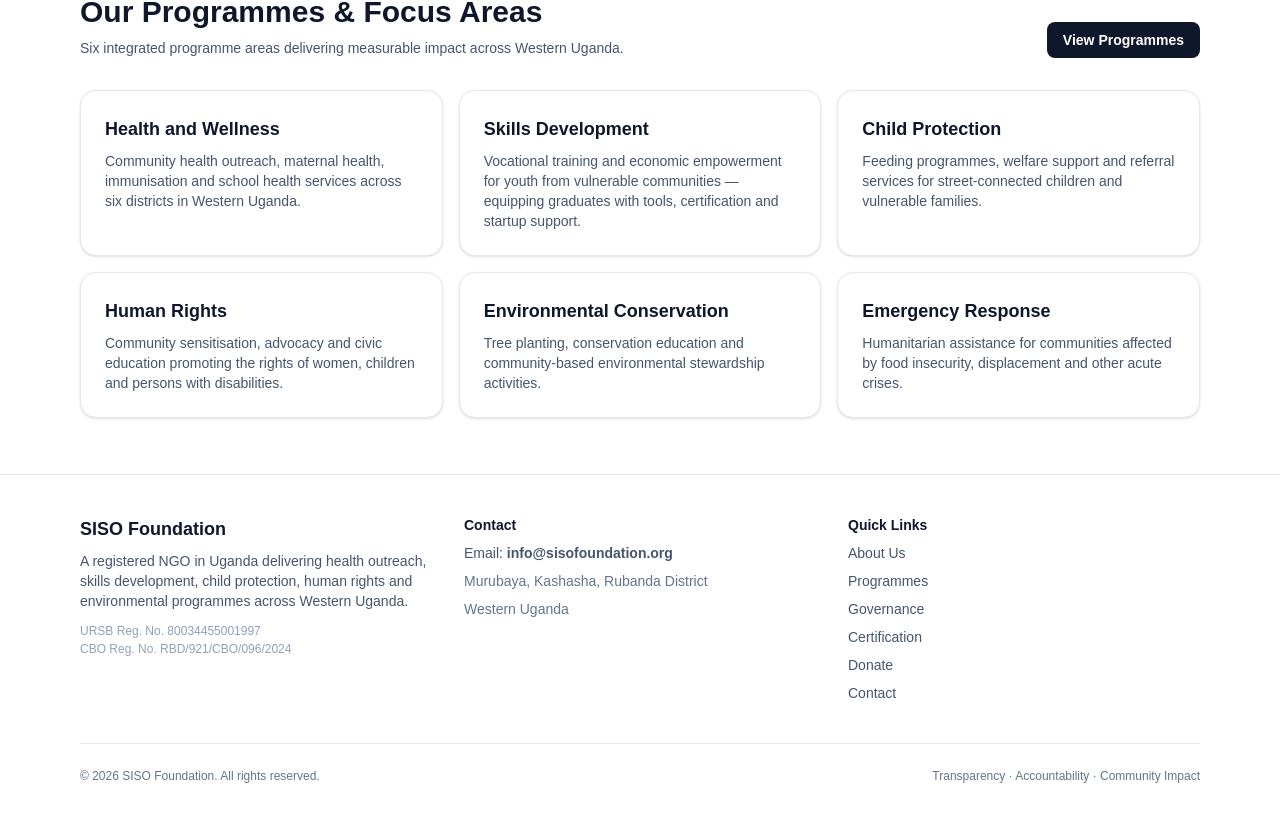
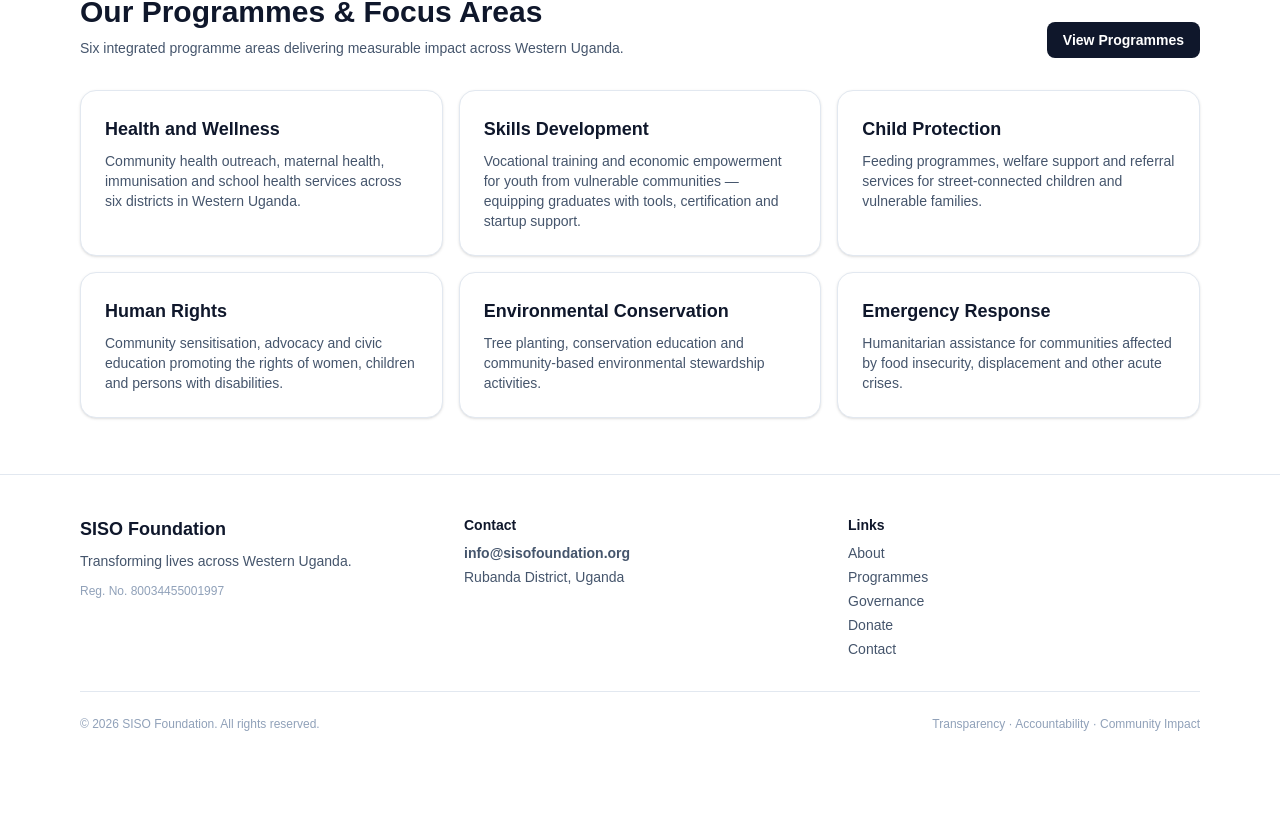
Before and after one commit to jonathanniwadev/siso-foundation, a Next.js app: page / in a window 1280 px wide. Shown: the part 3514-4336 px from the top of the page. After the commit the page ends 4286 px from the top, so only its background shows below. Built offline with nearby package versions, Linux system fonts and the light colour scheme.

Commit message:
Revise footer text and structure
Updated footer content to enhance clarity and added links section.

```diff
--- a/src/components/site/Footer.tsx
+++ b/src/components/site/Footer.tsx
@@ -3,28 +3,23 @@ export default function Footer() {
     <footer className="border-t border-slate-200 bg-white">
       <div className="mx-auto max-w-6xl px-4 py-10">
         <div className="grid gap-8 md:grid-cols-3">
+
           <div>
             <h3 className="text-lg font-extrabold text-slate-900">
               SISO Foundation
             </h3>
             <p className="mt-2 text-sm text-slate-600">
-              A registered NGO in Uganda delivering health outreach, skills
-              development, child protection, human rights and environmental
-              programmes across Western Uganda.
+              Transforming lives across Western Uganda.
             </p>
             <p className="mt-3 text-xs text-slate-400">
-              URSB Reg. No. 80034455001997
-            </p>
-            <p className="mt-0.5 text-xs text-slate-400">
-              CBO Reg. No. RBD/921/CBO/096/2024
+              Reg. No. 80034455001997
             </p>
           </div>
 
           <div>
             <h4 className="text-sm font-bold text-slate-900">Contact</h4>
-            <ul className="mt-2 space-y-2 text-sm text-slate-600">
+            <ul className="mt-2 space-y-1 text-sm text-slate-600">
               <li>
-                Email:{" "}
                 <a
                   className="font-semibold hover:underline"
                   href="mailto:info@sisofoundation.org"
@@ -32,54 +27,25 @@ export default function Footer() {
                   info@sisofoundation.org
                 </a>
               </li>
-              <li className="text-slate-500">
-                Murubaya, Kashasha, Rubanda District
-              </li>
-              <li className="text-slate-500">Western Uganda</li>
+              <li>Rubanda District, Uganda</li>
             </ul>
           </div>
 
           <div>
-            <h4 className="text-sm font-bold text-slate-900">Quick Links</h4>
-            <ul className="mt-2 space-y-2 text-sm text-slate-600">
-              <li>
-                <a className="hover:underline" href="/about">
-                  About Us
-                </a>
-              </li>
-              <li>
-                <a className="hover:underline" href="/programs">
-                  Programmes
-                </a>
-              </li>
-              <li>
-                <a className="hover:underline" href="/governance">
-                  Governance
-                </a>
-              </li>
-              <li>
-                <a className="hover:underline" href="/certification">
-                  Certification
-                </a>
-              </li>
-              <li>
-                <a className="hover:underline" href="/donate">
-                  Donate
-                </a>
-              </li>
-              <li>
-                <a className="hover:underline" href="/contact">
-                  Contact
-                </a>
-              </li>
+            <h4 className="text-sm font-bold text-slate-900">Links</h4>
+            <ul className="mt-2 space-y-1 text-sm text-slate-600">
+              <li><a className="hover:underline" href="/about">About</a></li>
+              <li><a className="hover:underline" href="/programs">Programmes</a></li>
+              <li><a className="hover:underline" href="/governance">Governance</a></li>
+              <li><a className="hover:underline" href="/donate">Donate</a></li>
+              <li><a className="hover:underline" href="/contact">Contact</a></li>
             </ul>
           </div>
+
         </div>
 
-        <div className="mt-10 flex flex-col gap-2 border-t border-slate-200 pt-6 text-xs text-slate-500 md:flex-row md:items-center md:justify-between">
-          <p>
-            © {new Date().getFullYear()} SISO Foundation. All rights reserved.
-          </p>
+        <div className="mt-8 flex flex-col gap-1 border-t border-slate-200 pt-6 text-xs text-slate-400 md:flex-row md:items-center md:justify-between">
+          <p>© {new Date().getFullYear()} SISO Foundation. All rights reserved.</p>
           <p>Transparency · Accountability · Community Impact</p>
         </div>
       </div>
```
